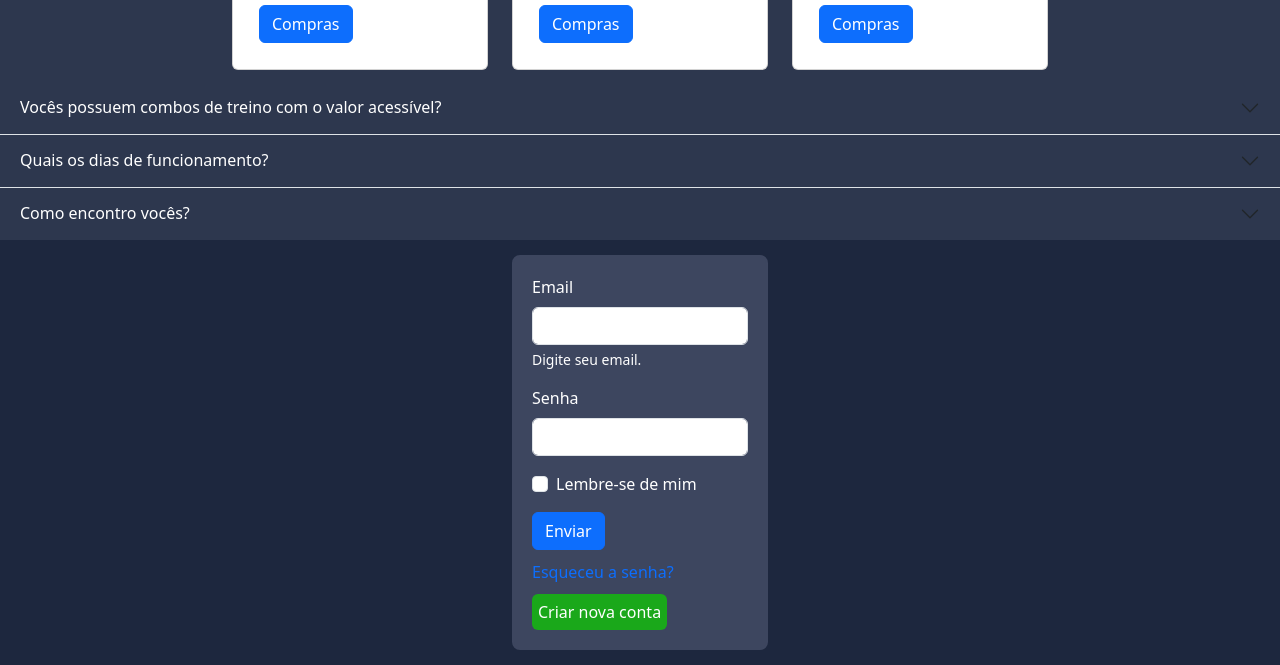
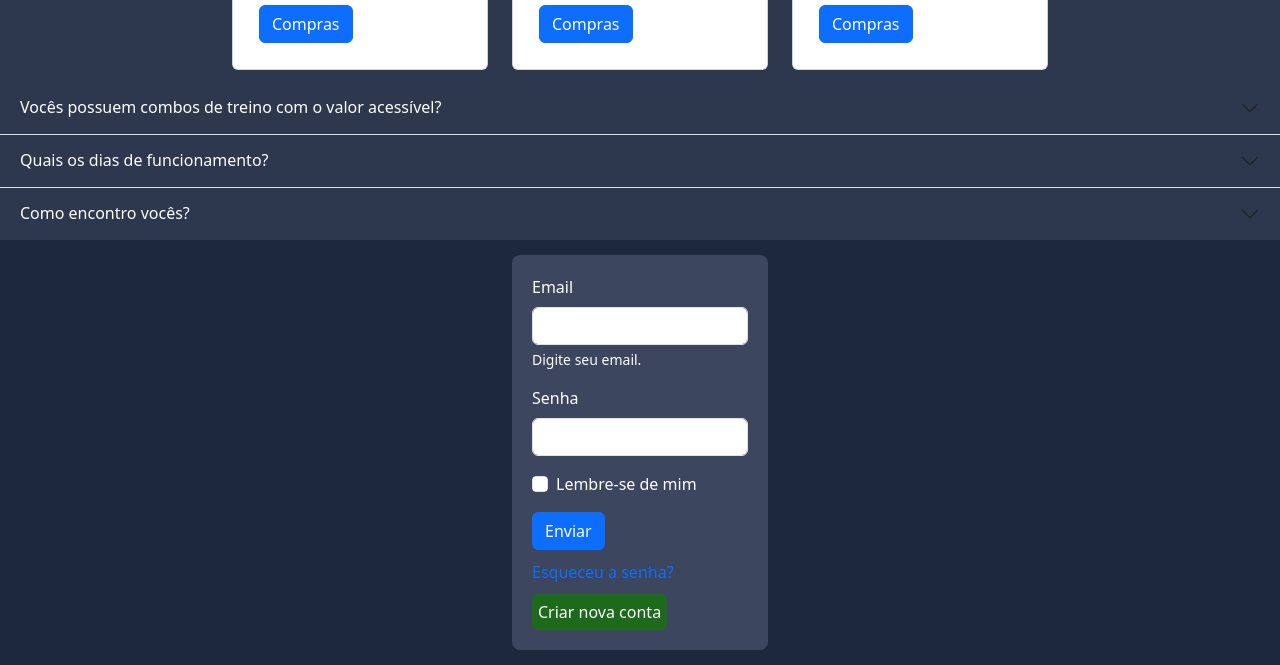
Before and after one commit to jeffersondeoliveira/projeto-sportv, a plain HTML site: page html/index.html in a window 1280 px wide. In both pictures the pointer is over the button "Criar nova conta". Shown: the part 1907-2572 px from the top of the page. Drawn offline with nearby package versions, Linux system fonts and the light colour scheme.

Commit message:
Hover do button

```diff
--- a/css/style.css
+++ b/css/style.css
@@ -73,3 +73,8 @@
   background-color: rgb(26, 168, 26);
   padding: 5px;
 }
+
+.novoCadastro > button:hover {
+  background-color: rgb(29, 106, 29);
+  transition: 0.4s;
+}
```
